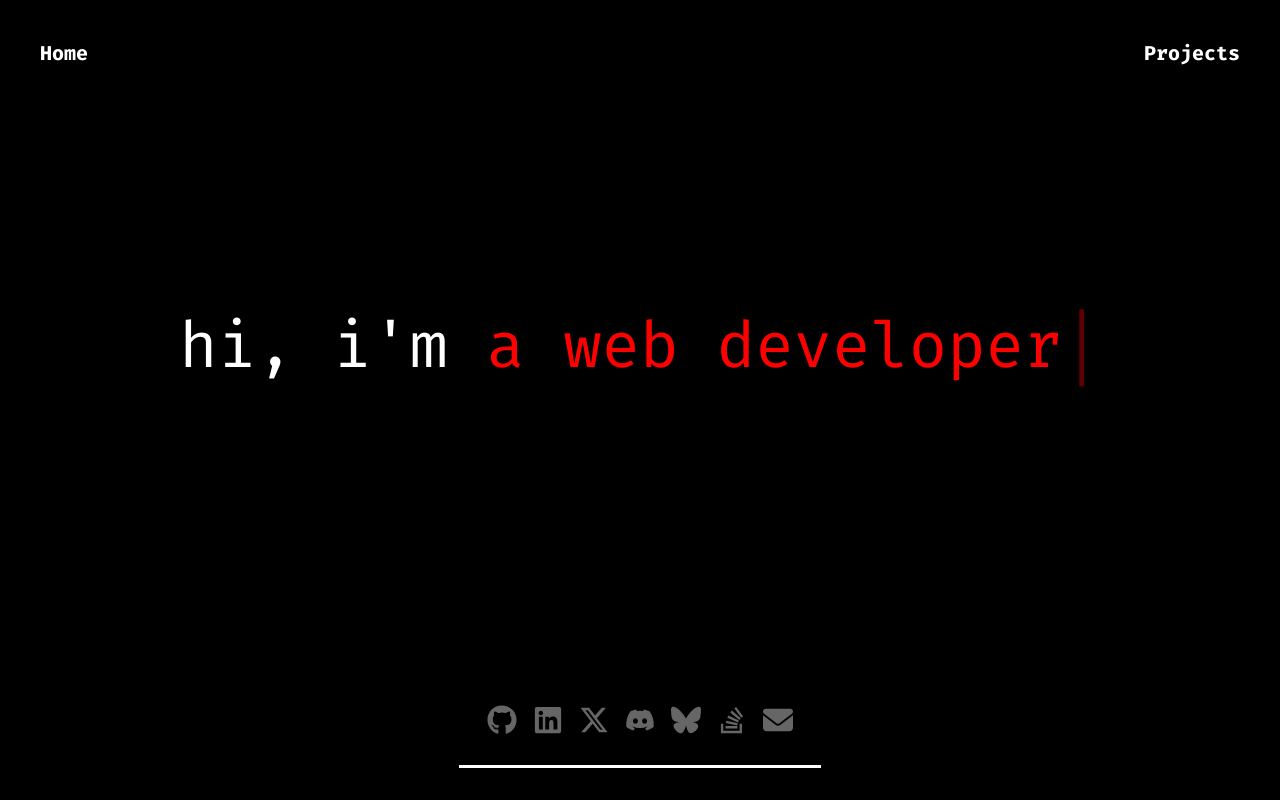
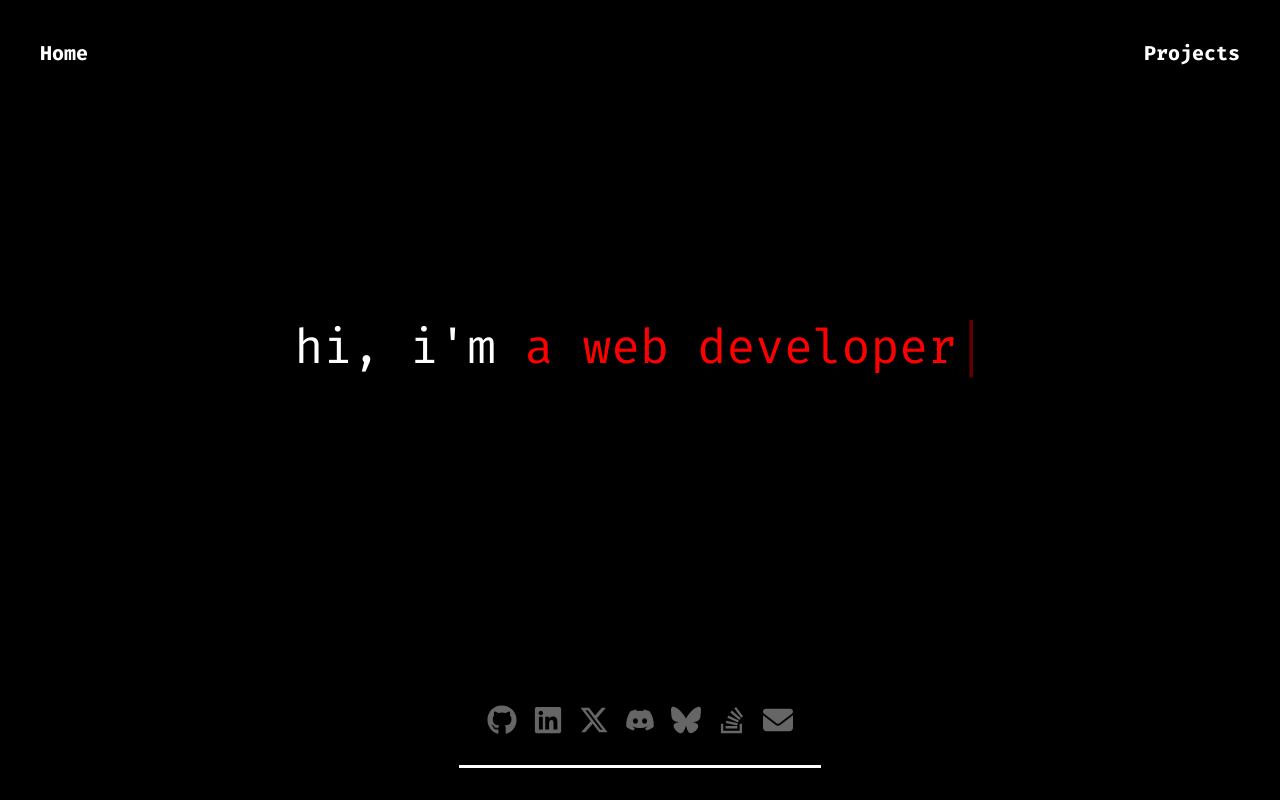
Before and after one commit to yudin101/yudin101.github.io, a React (Vite) app: page / in a window 1280 px wide. Built offline with nearby package versions, Linux system fonts and the light colour scheme.

Commit message:
add old project

```diff
--- a/src/components/Home/Home.css
+++ b/src/components/Home/Home.css
@@ -7,6 +7,8 @@
 }
 
 .home-title {
+  text-align: center;
+  width: 80%;
   font-size: 5rem;
   font-weight: 400;
 }
@@ -58,6 +60,6 @@
   }
 
   .home-title {
-    font-size: 4rem;
+    font-size: 3rem;
   }
 }
--- a/src/components/Home/socialsList.ts
+++ b/src/components/Home/socialsList.ts
@@ -49,7 +49,7 @@ const socialsList: socialsArray = [
   {
     name: "email",
     logo: FaEnvelope,
-    link: "mailto:yudinkarki00@gmail.com",
+    link: "mailto:contact@yudin101.com.np",
   },
 ];
 
--- a/src/components/Projects/projectsList.ts
+++ b/src/components/Projects/projectsList.ts
@@ -48,6 +48,15 @@ const projectsList: projectsArray = [
     stack: ["React", "OpenWeatherMap API"],
   },
   {
+    name: "MyCulture AI Clone",
+    desc: "Website CLone",
+    more: "This is the clone of MyCulture AI's website. There is not much to say about this project. You can directly go the live website by clicking the name of this project above.",
+    img: "/projects/myculture-ai-clone.webp",
+    web: "https://yudin101.com.np/myculture-ai-clone",
+    source: "https://github.com/yudin101/myculture-ai-clone",
+    stack: ["React"],
+  },
+  {
     name: "ToTimer",
     desc: "Pomodoro Timer based on Django",
     more: "Heard about Pomodoro Technique? You can learn about it from this webapp itself. You get a Pomodoro Timer and a place to write down your tasks so that your dumb head won't forget it. UI could be better? I know.",
```
Also changed, not shown: public/projects/myculture-ai-clone.webp (added).
